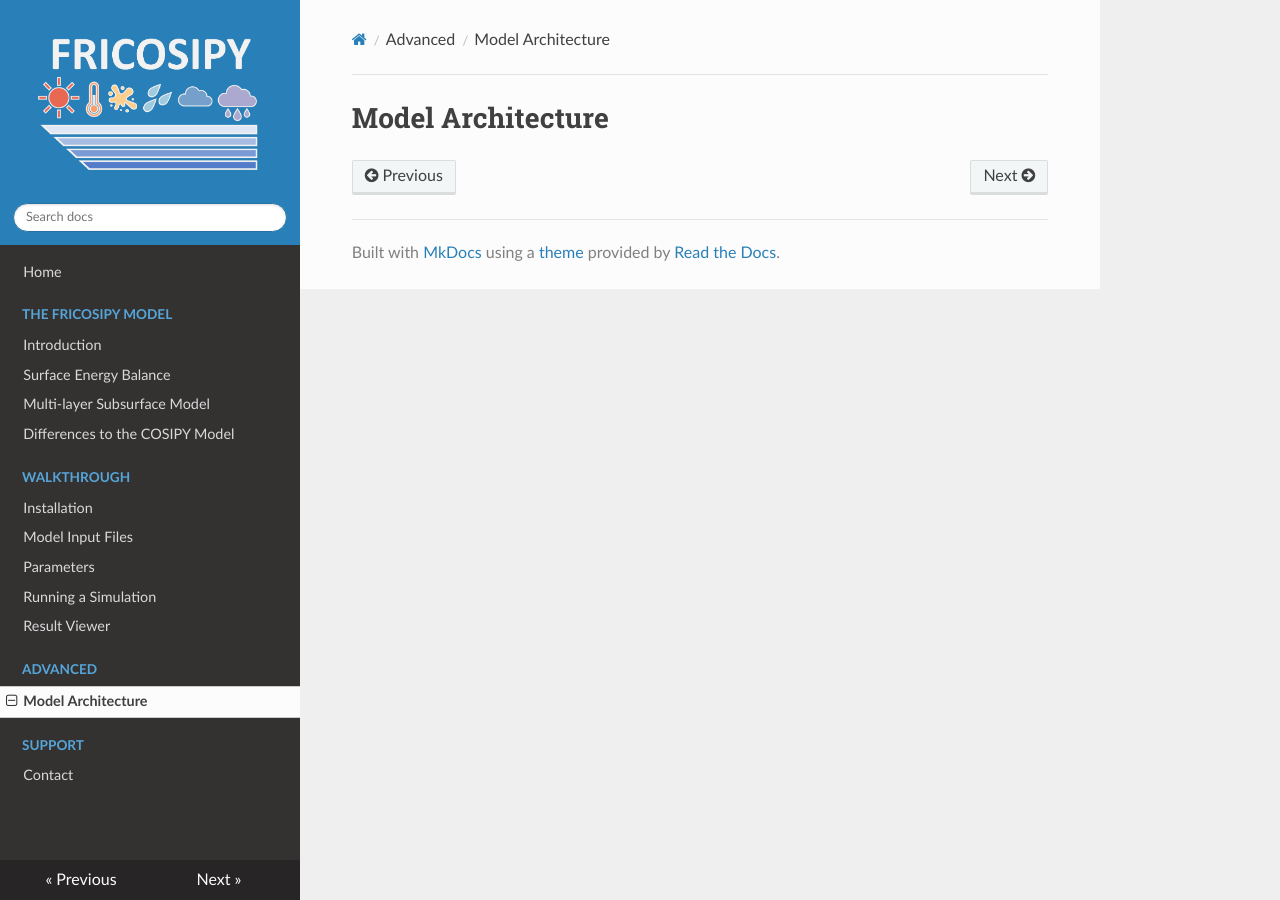
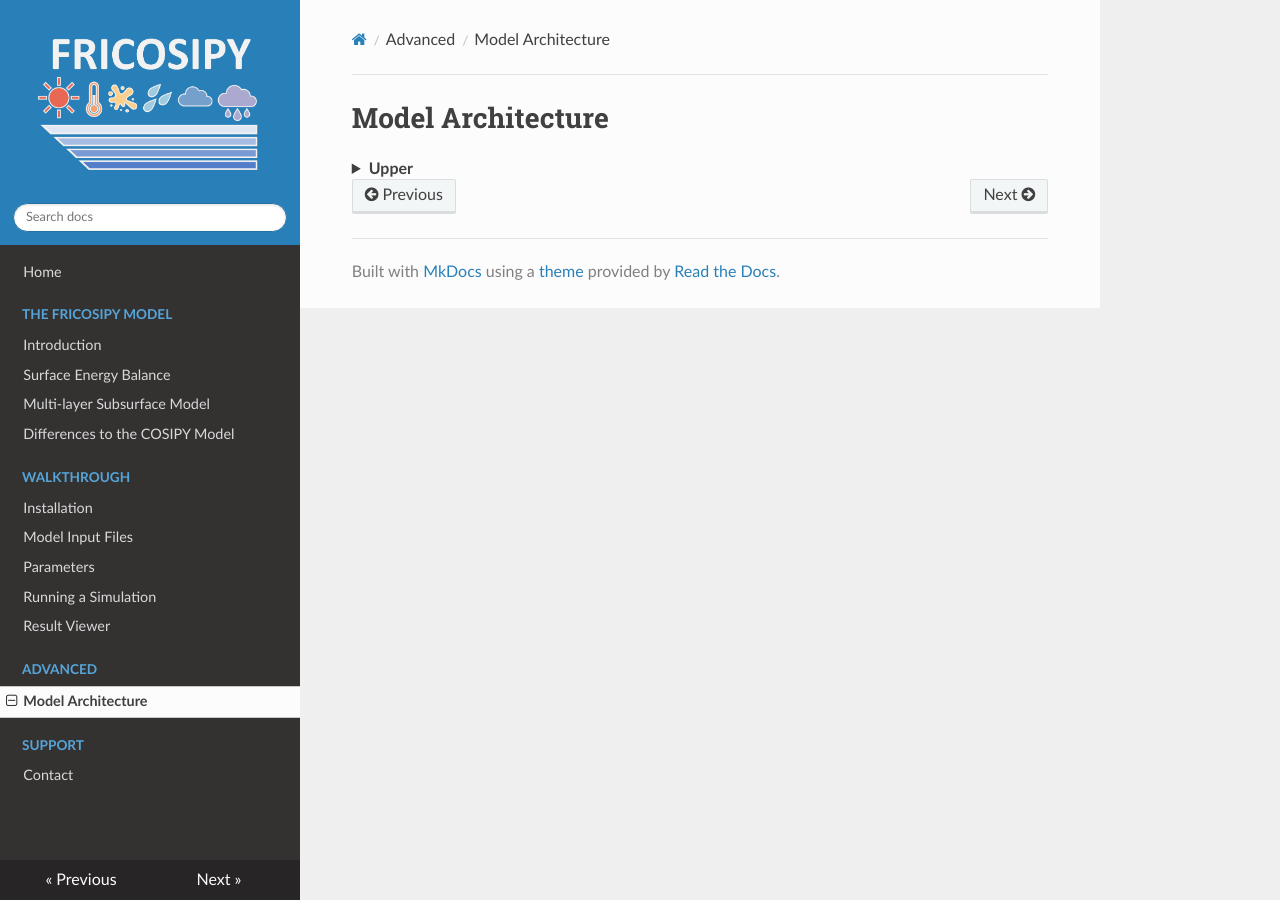
Before and after one commit to MarcusGastaldello/FRICOSIPY, an MkDocs documentation site: the page built from docs/model_architecture.md, in a window 1280 px wide. Built offline with MkDocs 1.6.1, drawn with Linux system fonts in a browser that asks for light colours.

Commit message:
Update model_architecture.md

```diff
--- a/docs/model_architecture.md
+++ b/docs/model_architecture.md
@@ -4,3 +4,9 @@
 ---
 
 # Model Architecture
+
+??? "**Upper**"
+
+    ??? "**Upper**"
+
+        ??? "**Upper**"
```
